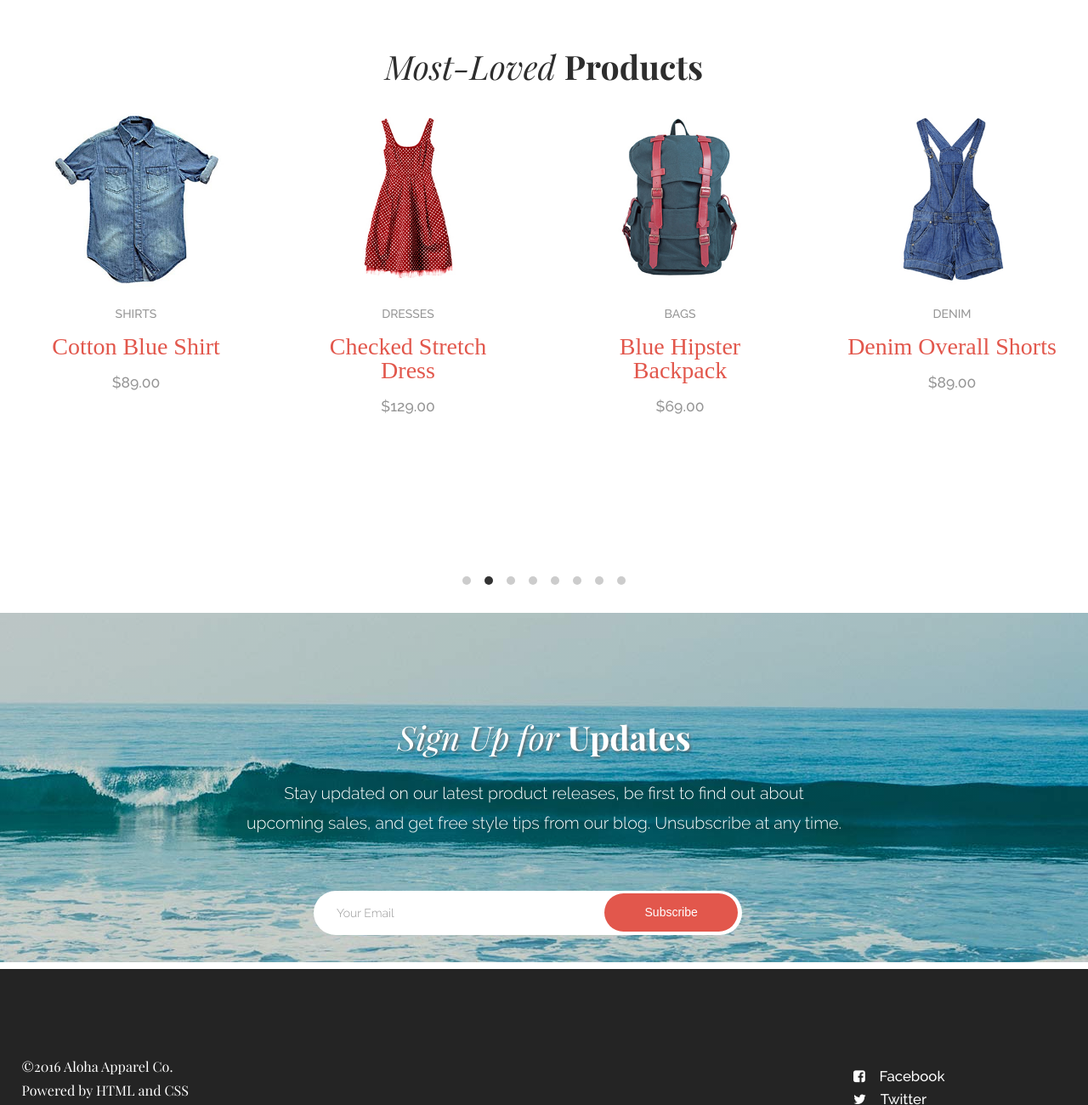
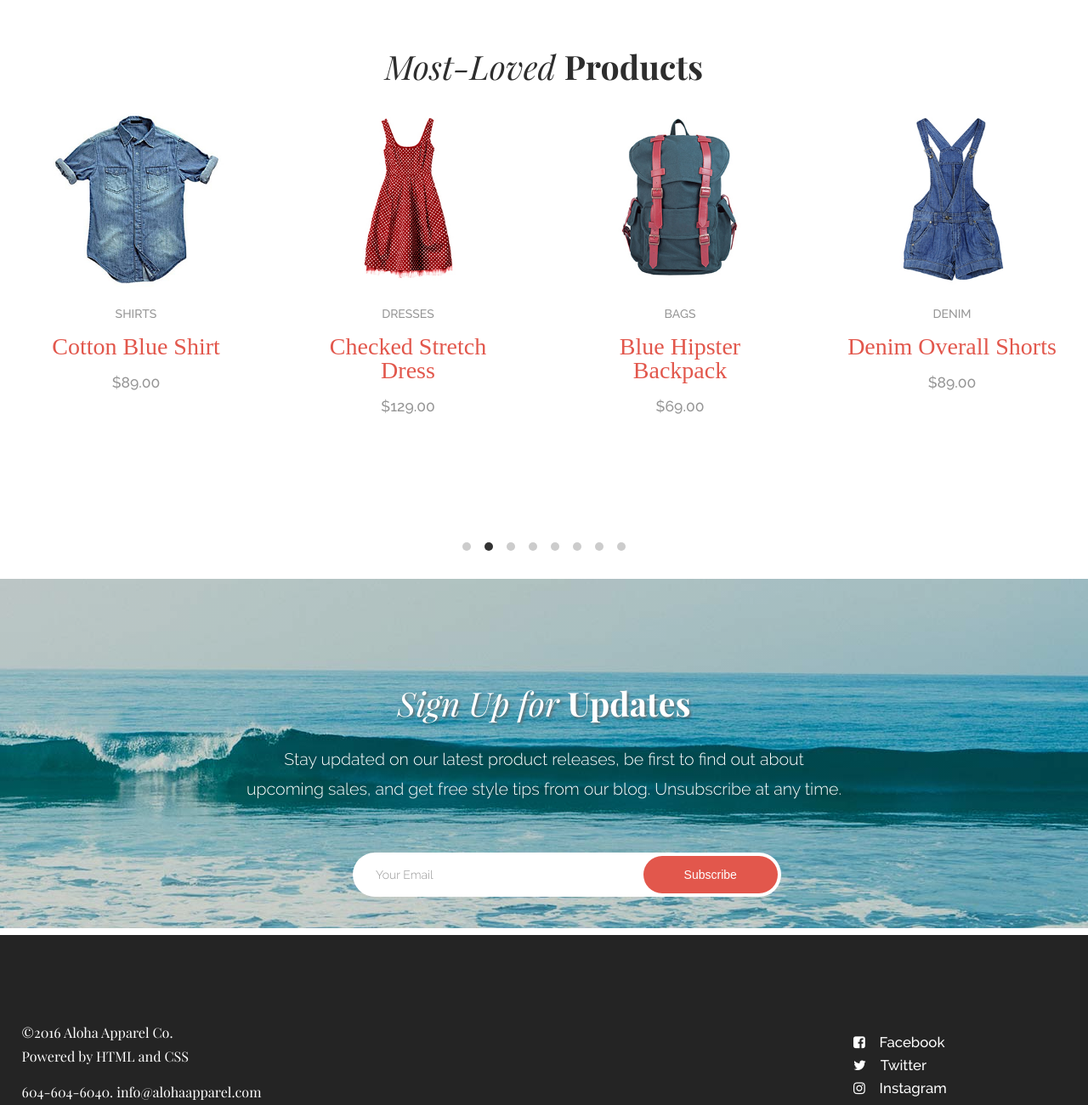
Before and after one commit to evanlawgray/Aloha_Homepage, a plain HTML site: page index.html in a window 1280 px wide. Shown: the part 1567-2867 px from the top of the page at 85% size. Drawn offline with Linux system fonts and the light colour scheme.

Commit message:
Restyle featured products.

```diff
--- a/stylesheets/basicstyles.css
+++ b/stylesheets/basicstyles.css
@@ -404,7 +404,7 @@ header {
 }
 
 .shop-container {
-	height: 75vh;
+	height: 70vh;
 	text-align: center;
     display: flex;
     flex-flow: column;
@@ -429,7 +429,7 @@ header {
 
 .product-list-item {
 	width: 100%;
-	max-width: 360px;
+	max-width: 450px;
 
 }
 .product-list-item img{
@@ -496,7 +496,7 @@ p.prices {
     height: auto;
     width: 75%;
     max-width: 450px;
-    margin: 3rem 8% 0 0;
+    margin: 3rem 0 2rem;
 }
 
 input:focus {
@@ -524,7 +524,7 @@ input[type="submit"] {
     border: none;
     border-radius: 50px;
     position: absolute;
-    bottom: 9%;
+    bottom: 8%;
     left: 76%;
 }
 
@@ -776,13 +776,13 @@ footer a{
 		padding-bottom: 3rem;
 		font-size: 1.5rem;
 		position: relative;
-		top: 12%;
+		top: 25%;
 	}
 
 	.sign-up-form {
 		width: 70%;
 		position: relative;
-		top: 30px;
+		top: 10%;
 	}
 
 	.email-input {
```
